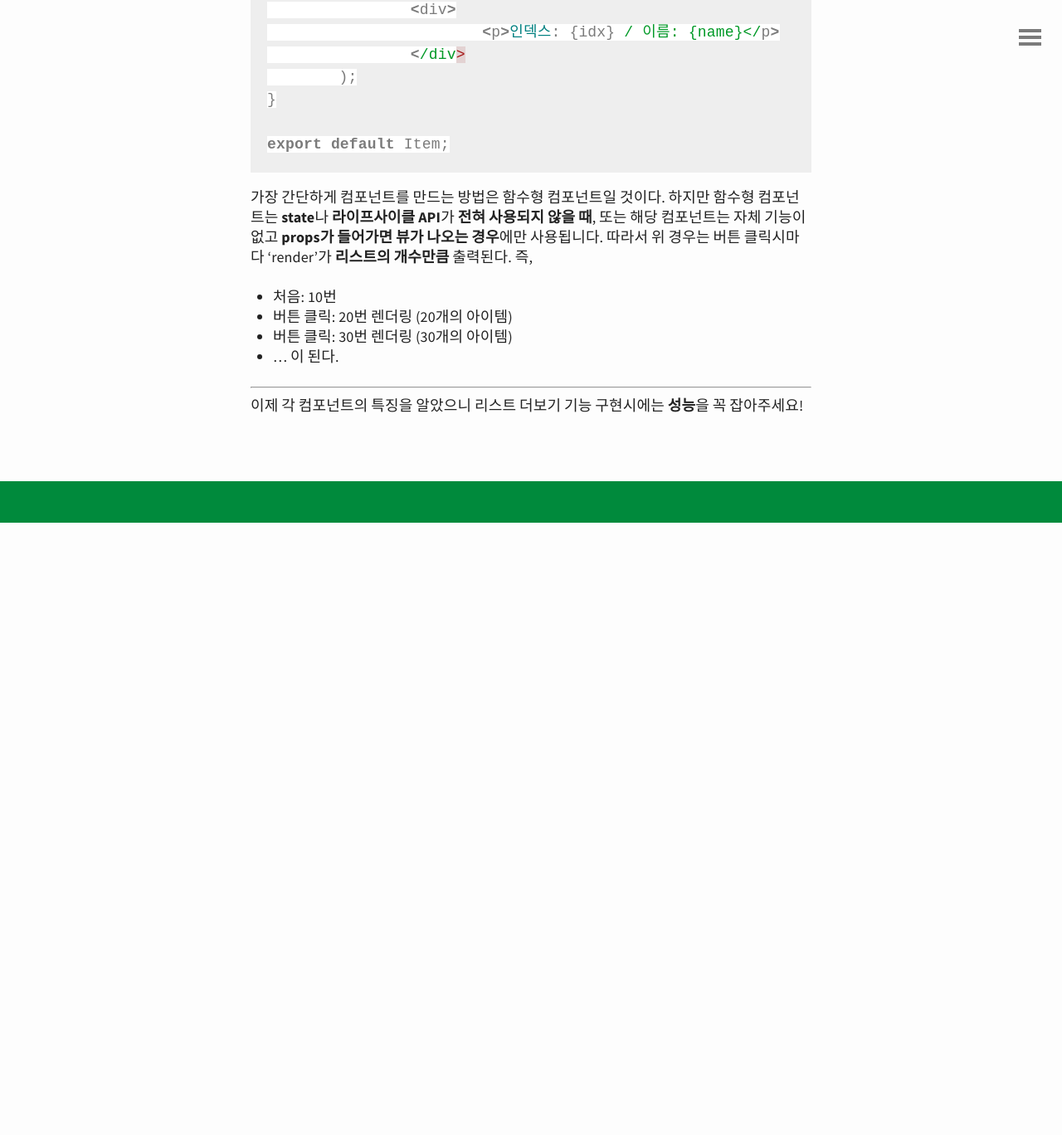
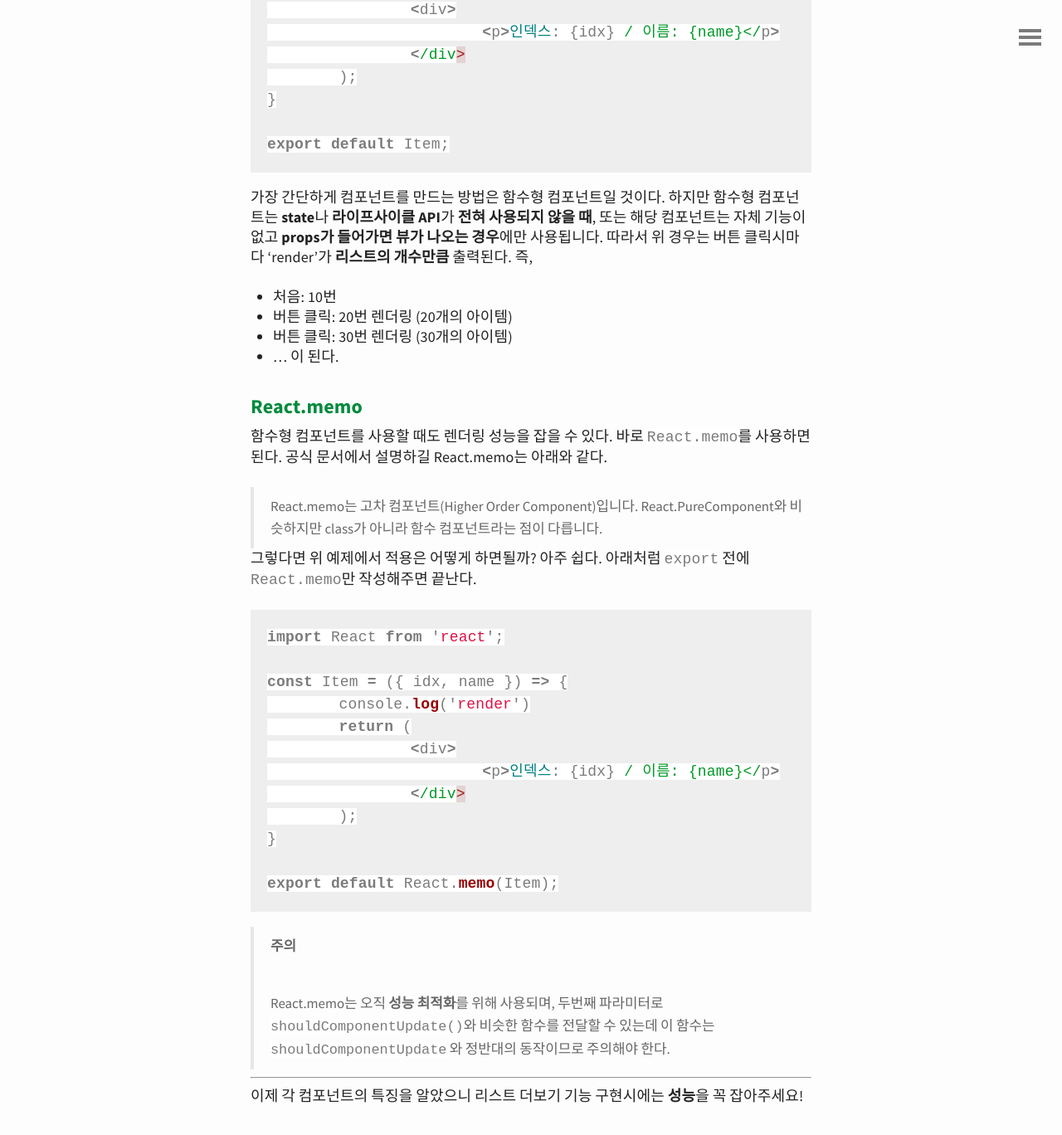
Before and after one commit to hyunalee419/hyunalee419.github.io, a Jekyll site: the page built from _posts/2019-04-05-react-show-more.md, in a window 1280 px wide and 1400 px high, scrolled down 3581 px. Shown: the top 1368 px of the window at 83% size. Built offline with Jekyll 4.4.1, drawn with Linux system fonts in a browser that asks for light colours; comment, search, counter and statistics services are not loaded; before the commit the page ends 4211 px from its top, so only the background shows below that.

Commit message:
docs(react-show-more): add react-memo

````diff
--- a/_posts/2019-04-05-react-show-more.md
+++ b/_posts/2019-04-05-react-show-more.md
@@ -127,6 +127,34 @@ export default Item;
 - ...
 이 된다.
 
+### [React.memo](https://ko.reactjs.org/docs/react-api.html#reactmemo)
+함수형 컴포넌트를 사용할 때도 렌더링 성능을 잡을 수 있다. 바로 `React.memo`를 사용하면 된다.
+공식 문서에서 설명하길 React.memo는 아래와 같다.
+
+> React.memo는 고차 컴포넌트(Higher Order Component)입니다. React.PureComponent와 비슷하지만 class가 아니라 함수 컴포넌트라는 점이 다릅니다.
+
+그렇다면 위 예제에서 적용은 어떻게 하면될까?
+아주 쉽다. 아래처럼 `export` 전에 `React.memo`만 작성해주면 끝난다.
+
+```javascript
+import React from 'react';
+
+const Item = ({ idx, name }) => {
+	console.log('render')
+	return (
+		<div>
+			<p>인덱스: {idx} / 이름: {name}</p>
+		</div>
+	);
+}
+
+export default React.memo(Item);
+```
+
+> **주의**
+>
+> React.memo는 오직 **성능 최적화**를 위해 사용되며, 두번째 파라미터로 `shouldComponentUpdate()`와 비슷한 함수를 전달할 수 있는데 이 함수는 `shouldComponentUpdate` 와 정반대의 동작이므로 주의해야 한다.
+
 ---
 
 이제 각 컴포넌트의 특징을 알았으니 리스트 더보기 기능 구현시에는 **성능**을 꼭 잡아주세요!
````
